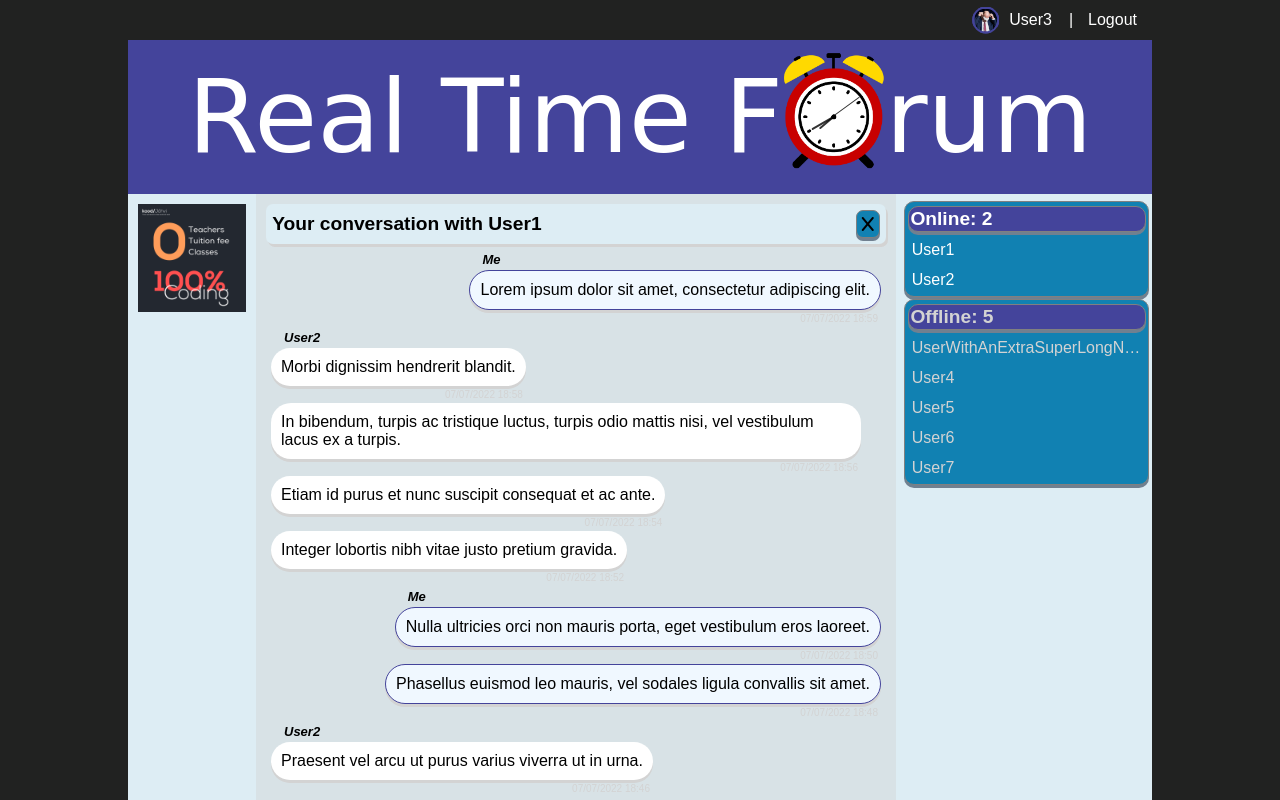
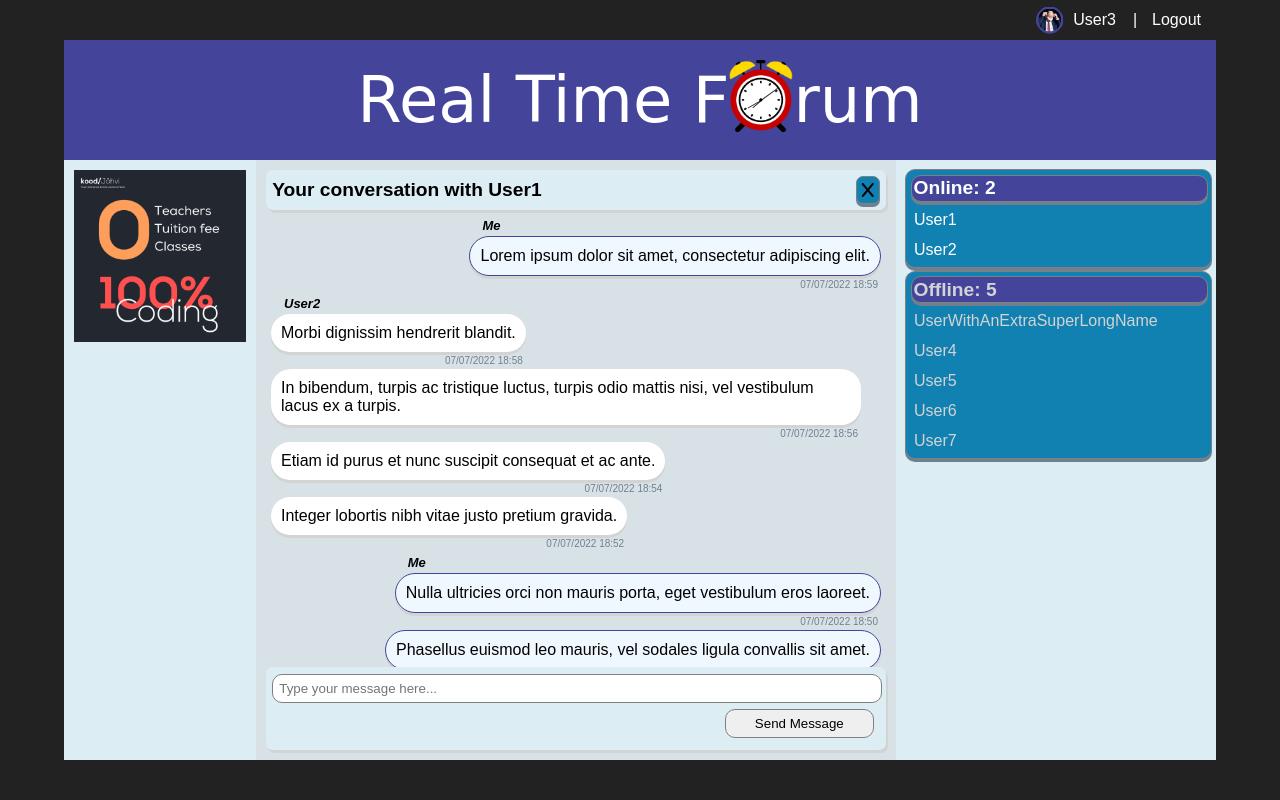
Before and after one commit to RogerSuur/golang-ws-forum, a plain HTML site: page src/webapp/index.html in a window 1280 px wide. Both pictures are taken after a click on the element "User1". Shown: the top 800 px of the page. Drawn offline with Linux system fonts and the light colour scheme; a web font is replaced by a local one.

Commit message:
Scrolling messages

```diff
--- a/src/webapp/style.css
+++ b/src/webapp/style.css
@@ -7,9 +7,10 @@ body {
 .wrapper {
     display: grid;
     height: 100vh;
+    width: 100vw;
     align-items: top;
-    grid-template-rows: [header] 40px [title] 12vw [main] auto [footer] 5vh [row-end];
-    grid-template-columns: [col-start] auto [left-bar] 10vw [main-posts] 50vw [main-users] 20vw [right-bar] auto [col-end];
+    grid-template-rows: [header] 5vh [title] 15vh [main] 75vh [footer] 5vh [row-end];
+    grid-template-columns: [col-start] 5vw [left-bar] 15vw [main-posts] 50vw [main-users] 25vw [right-bar] 5vw [col-end];
 }
 
 
@@ -94,7 +95,7 @@ body {
     width: 100%;
     font-family: 'Barrio', cursive;
     color: white;
-    font-size: 8vw;
+    font-size: 8vh;
     align-items: center;
     justify-content: center;
     line-height: 100%;
@@ -103,10 +104,10 @@ body {
 
 #clockBackground {
     position: relative;
-    margin: 0 1vw;
-    height: 10vw;
+    margin: 0 1vh;
+    height: 10vh;
     /*to make the height and width responsive*/
-    width: 10vw;
+    width: 10vh;
     background: url(/images/clock.png) no-repeat;
     /*setting our background image*/
     background-size: 100%;
@@ -415,9 +416,6 @@ i {
 }
 
 .closeButtonWrapper {
-    align-self: flex-end;
-    display: flex;
-    justify-content: center;
     width: auto;
     border-radius: 7px;
     border: 1px solid grey;
@@ -439,18 +437,16 @@ i {
 .messagesWrapper {
     display: flex;
     flex-direction: column;
-    justify-content: flex-end;
     align-items: flex-start;
     padding: 5px;
+    overflow: auto;
 }
 
 .single-message {
-    overflow: auto;
     display: flex;
     flex-direction: column;
     margin-right: 20px;
     width: auto;
-    height: fit-content;
 }
 
 .message-user {
@@ -484,7 +480,7 @@ i {
     font-size: x-small;
     padding: 3px;
     align-self: flex-end;
-    color: lightgrey;
+    color: slategray;
 }
 
 .me {
```
